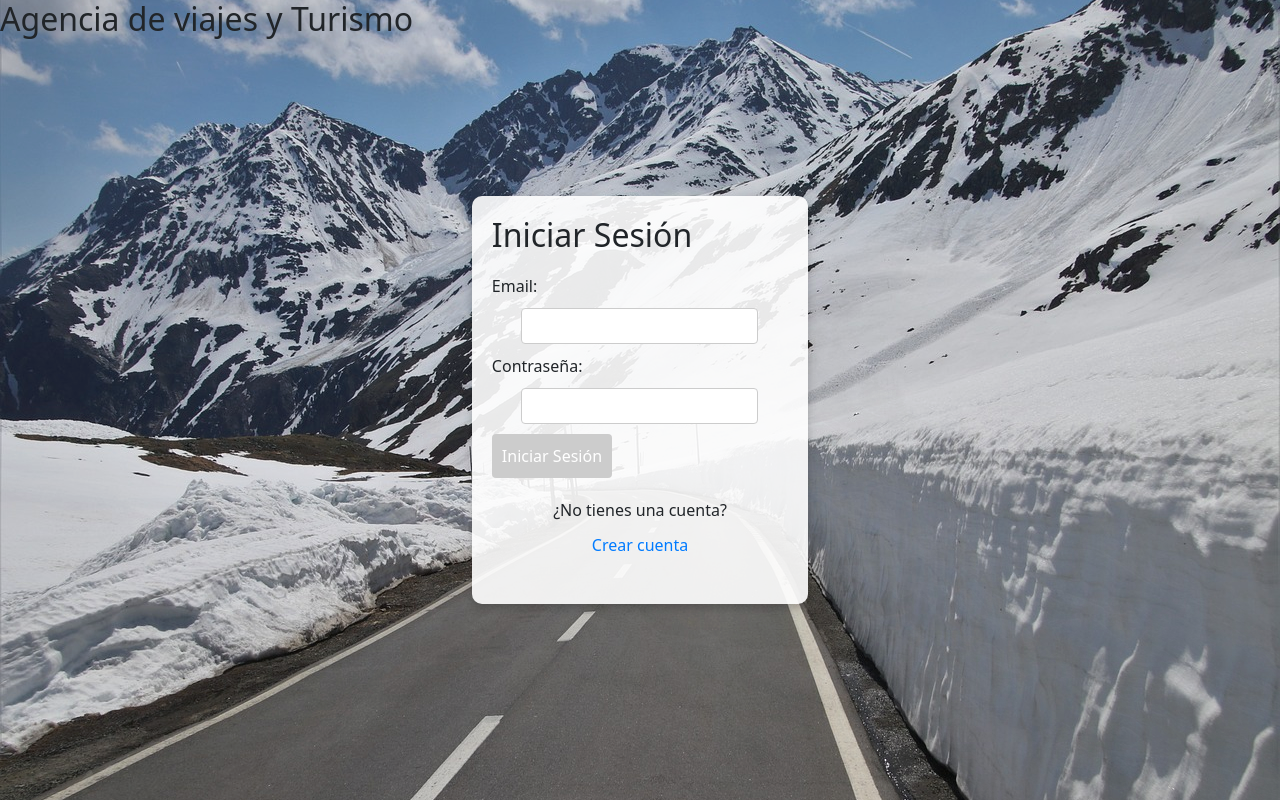
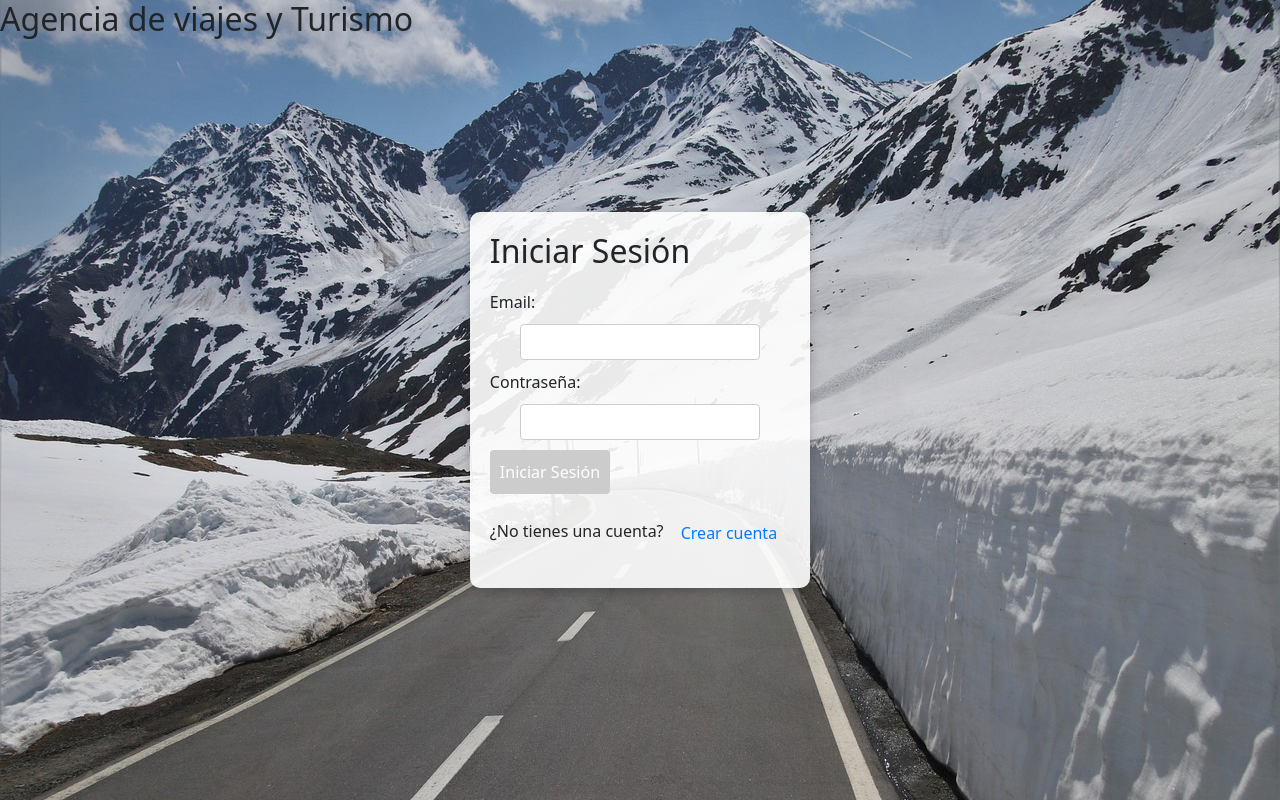
Before and after one commit to nahuel6/TPFinal_Laboratori4, an Angular app: page /login in a window 1280 px wide. Built offline with nearby package versions, Linux system fonts and the light colour scheme.

Commit message:
css registro y login

```diff
--- a/src/app/components/login/login.component.css
+++ b/src/app/components/login/login.component.css
@@ -11,49 +11,32 @@
     z-index: 2;
   }
   .login-container h2 {
-    margin-bottom: 20px; /* Espacio debajo del título */
+    margin-bottom: 20px;
   }
   .login-container input {
     display: block;
-    margin: 10px auto; /* Margen automático para centrar */
-    width: 80%; /* Ancho de los inputs */
-    padding: 5px; /* Espaciado interno */
-    border: 1px solid #ccc; /* Borde */
-    border-radius: 4px; /* Bordes redondeados */
+    margin: 10px auto;
+    width: 80%;
+    padding: 5px;
+    border: 1px solid #ccc;
+    border-radius: 4px;
   }
   .login-container button {
-    background-color: #007bff; /* Color de fondo del botón */
-    color: white; /* Color del texto del botón */
-    padding: 10px; /* Espaciado interno */
-    border: none; /* Sin borde */
-    border-radius: 4px; /* Bordes redondeados */
-    cursor: pointer; /* Cambiar el cursor al pasar */
+    background-color: #007bff;
+    color: white;
+    padding: 10px;
+    border: none;
+    border-radius: 4px;
+    cursor: pointer;
   }
   .login-container button:disabled {
-    background-color: #ccc; /* Color cuando está deshabilitado */
+    background-color: #ccc;
   }
 
   .login-container p {
-    margin-top: 20px; /* Espacio arriba del párrafo */
+    margin-top: 20px;
   }
 
-
-
-  .btn {
-    width: 100%;
-    padding: 10px;
-  }
-
-  .is-invalid {
-    border-color: #dc3545;
-  }
-
-  .invalid-feedback {
-    color: #dc3545;
-    font-size: 12px;
-    margin-top: 5px;
-    display: block;
-  }
 
   p {
     margin-top: 20px;
--- a/src/app/components/registro/registro.component.css
+++ b/src/app/components/registro/registro.component.css
@@ -23,7 +23,7 @@
 form {
   width: 100%;
   height: 100vh;
-  max-width: 400px; /* Limitar el ancho del formulario */
+  max-width: 400px;
   display: flex;
   flex-direction: column;
 }
@@ -46,7 +46,7 @@
   box-sizing: border-box;
 }
 
-/* Estilos para el botón */
+
 button {
   padding: 5px;
   font-size: 16px;
--- a/src/app/components/registro/registro.component.ts
+++ b/src/app/components/registro/registro.component.ts
@@ -11,8 +11,8 @@
 })
 export class RegistroComponent {
   registroForm: FormGroup;
-  registroExitoso: boolean = false;  // Para manejar el mensaje de éxito
-  private apiUrl = 'http://localhost:3000/usuarios';  // URL del JSON server
+  registroExitoso: boolean = false;
+  private apiUrl = 'http://localhost:3000/usuarios';
 
   constructor(private fb: FormBuilder, private http: HttpClient, private router: Router) {
     this.registroForm = this.fb.group({
@@ -26,7 +26,7 @@
 
   // Método para enviar el formulario
   onSubmit() {
-    const nuevoUsuario = this.registroForm.value;  // Obtenemos los valores del formulario
+    const nuevoUsuario = this.registroForm.value;
 
     // Verificar si el email ya está registrado
     this.http.get<Usuario[]>(this.apiUrl).subscribe(usuarios => {
@@ -37,8 +37,8 @@
       } else {
         // Registrar nuevo usuario
         this.http.post(this.apiUrl, nuevoUsuario).subscribe(() => {
-          this.registroExitoso = true;  // Mostramos el mensaje de éxito
-          this.registroForm.reset();    // Limpiamos el formulario
+          this.registroExitoso = true;
+          this.registroForm.reset();
         });
       }
     });
```
